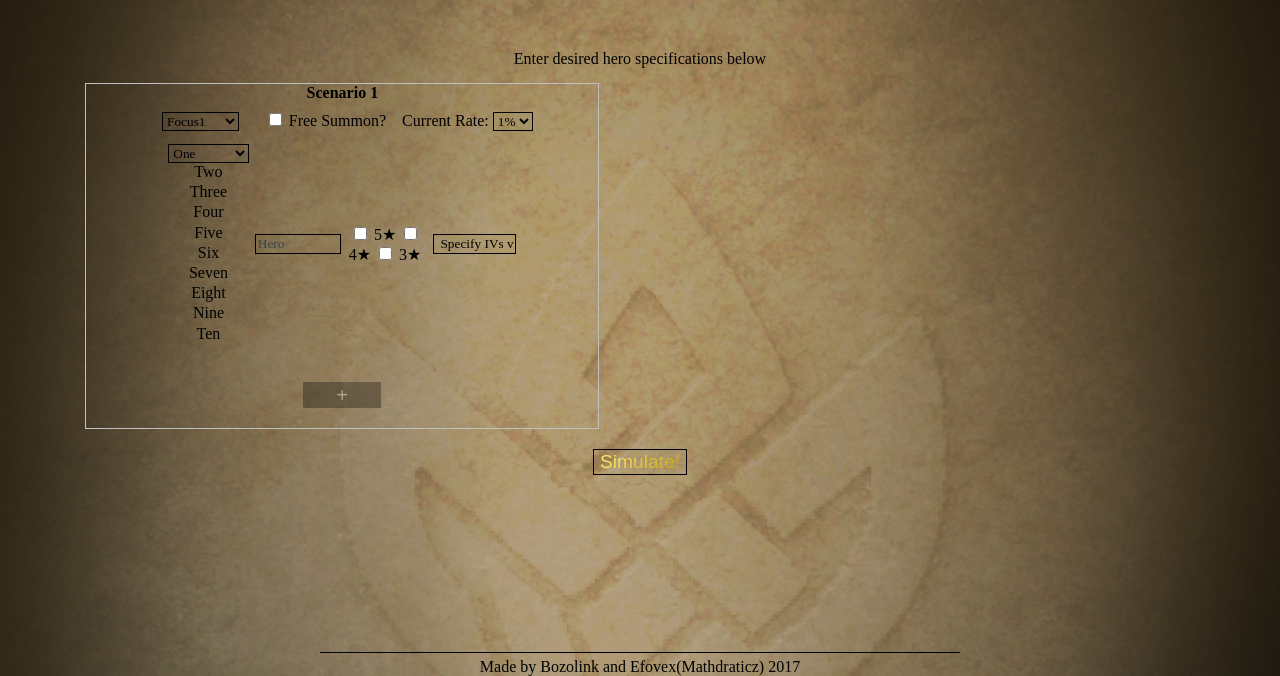
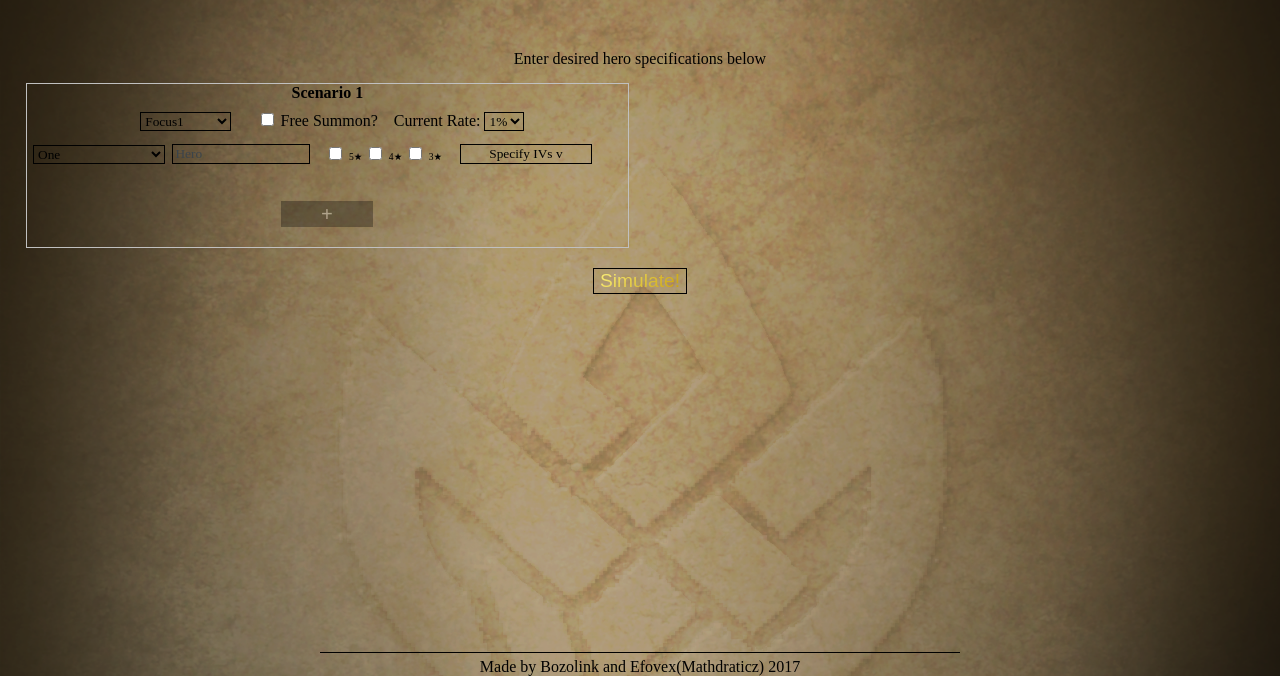
Before and after one commit to Bozolink/FEH2, a PHP site: page / in a window 1280 px wide. Shown: the part 124-800 px from the top of the page. Run offline with PHP 8.4, Linux system fonts and the light colour scheme; some libraries are stand-ins or nearby versions; some web fonts are replaced.

Commit message:
more updates

```diff
--- a/index.html
+++ b/index.html
@@ -67,16 +67,16 @@
                             <td>
 
                                 <select name="quantity11" id="quantity11" class="formBox2">
-                                    <option value=1>One</select>
-                                    <option value=2>Two</select>
-                                    <option value=3>Three</select>
-                                    <option value=4>Four</select>
-                                    <option value=5>Five</select>
-                                    <option value=6>Six</select>
-                                    <option value=7>Seven</select>
-                                    <option value=8>Eight</select>
-                                    <option value=9>Nine</select>
-                                    <option value=10>Ten</select>
+                                    <option value="1">One</option>
+                                    <option value="2">Two</option>
+                                    <option value="3">Three</option>
+                                    <option value="4">Four</option>
+                                    <option value=5>Five</option>
+                                    <option value=6>Six</option>
+                                    <option value=7>Seven</option>
+                                    <option value=8>Eight</option>
+                                    <option value=9>Nine</option>
+                                    <option value=10>Ten</option>
                                 </select>
 
                             </td>
@@ -90,15 +90,15 @@
                             <td>
 
                                 <input type="checkbox" id="5star11" value="5star11">
-                                <label for="freeSummon1" style="display: inline">5&#9733;
+                                <label for="5star11" style="display: inline; font-size:60%">5&#9733;
                                 </label>
 
                                 <input type="checkbox" id="4star11" value="4star11">
-                                <label for="freeSummon1" style="display: inline">4&#9733;
+                                <label for="4star11" style="display: inline; font-size:60%">4&#9733;
                                 </label>
 
                                 <input type="checkbox" id="3star11" value="3star11">
-                                <label for="freeSummon1" style="display: inline">3&#9733;
+                                <label for="3star11" style="display: inline; font-size:60%">3&#9733;
                                 </label>
 
                             </td>
--- a/style.css
+++ b/style.css
@@ -105,8 +105,8 @@ input::-webkit-input-placeholder {
 }
 
 .psets {
-    width: 40%;
-    margin-left: 6.67%;
+    width: 47%;
+    margin-left: 2%;
     margin-top: 15px;
     border: 1px solid silver;
     text-align: center;
@@ -147,8 +147,7 @@ input::-webkit-input-placeholder {
 }
 .herotable {
     margin-bottom: 10px;
-    width: 70%;
-    margin-left:15%;
+    width: 95%;
 }
 .herotable td {
     width: 25%;
```
